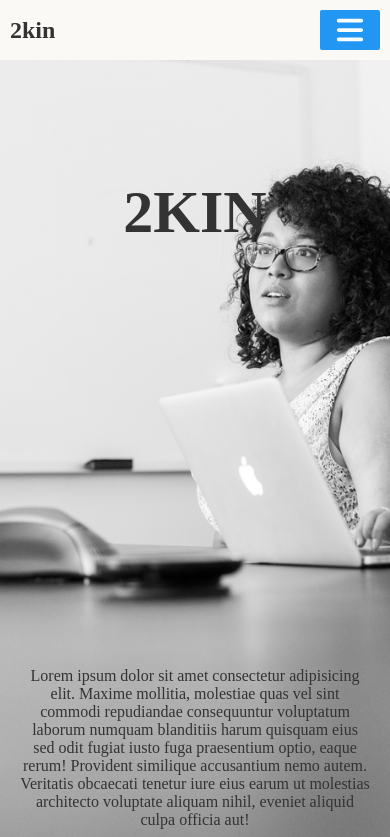
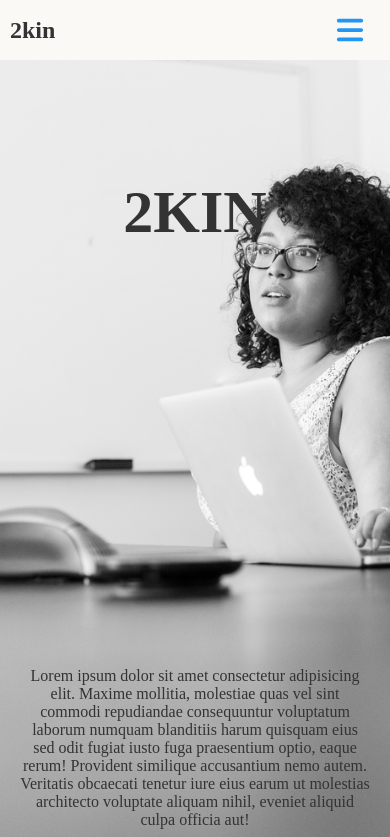
Before and after one commit to SirSicard/2KIN-Onboarding, a React (Vite) app in the folder client/: page / in a window 390 px wide. Shown: the top 837 px of the page. Built offline with nearby package versions, Linux system fonts and the light colour scheme.

Commit message:
Color changes to dropdown menu icon
Also removed the global hover effect for this specific dropdown menu button

```diff
--- a/client/src/styles/navbar.css
+++ b/client/src/styles/navbar.css
@@ -66,14 +66,20 @@ nav .nav-login-btn:hover {
       display: flex;
 
     }
+    /* button for dropdown menu */
     .navbar-top > button {
       display: unset;
       width: 60px;
       height: 40px;
       align-items: center;
       display: flex;
+      background-color: unset;
+      color: var(--button-bg-color)
     }
-
+    /* Removes hover effect on button of dropdown menu */
+    .navbar-top > button:hover {
+      background-color: unset;
+    }
     .navbar-top > button > svg {
       width: 100px;
       font-size: 30px;
```
